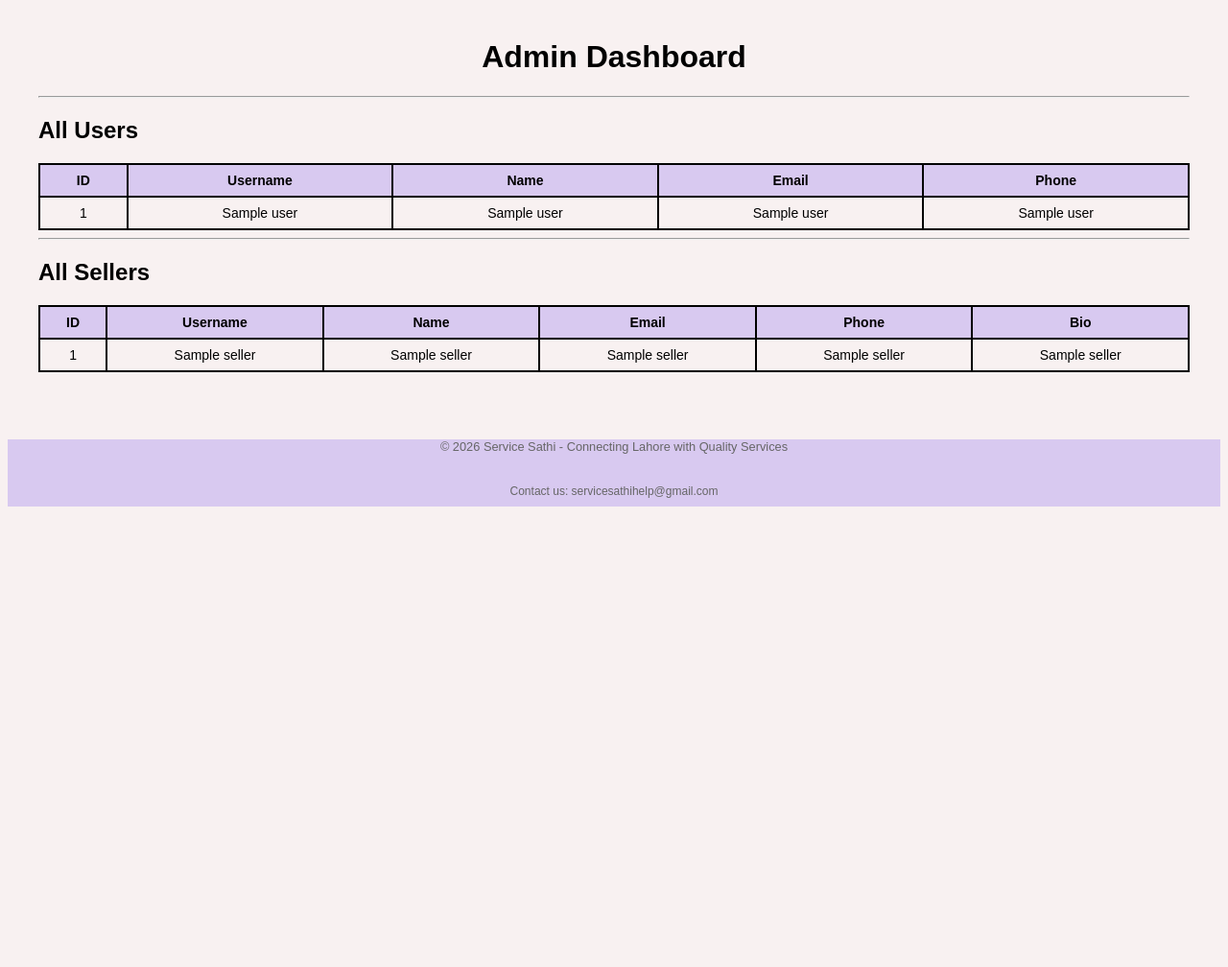
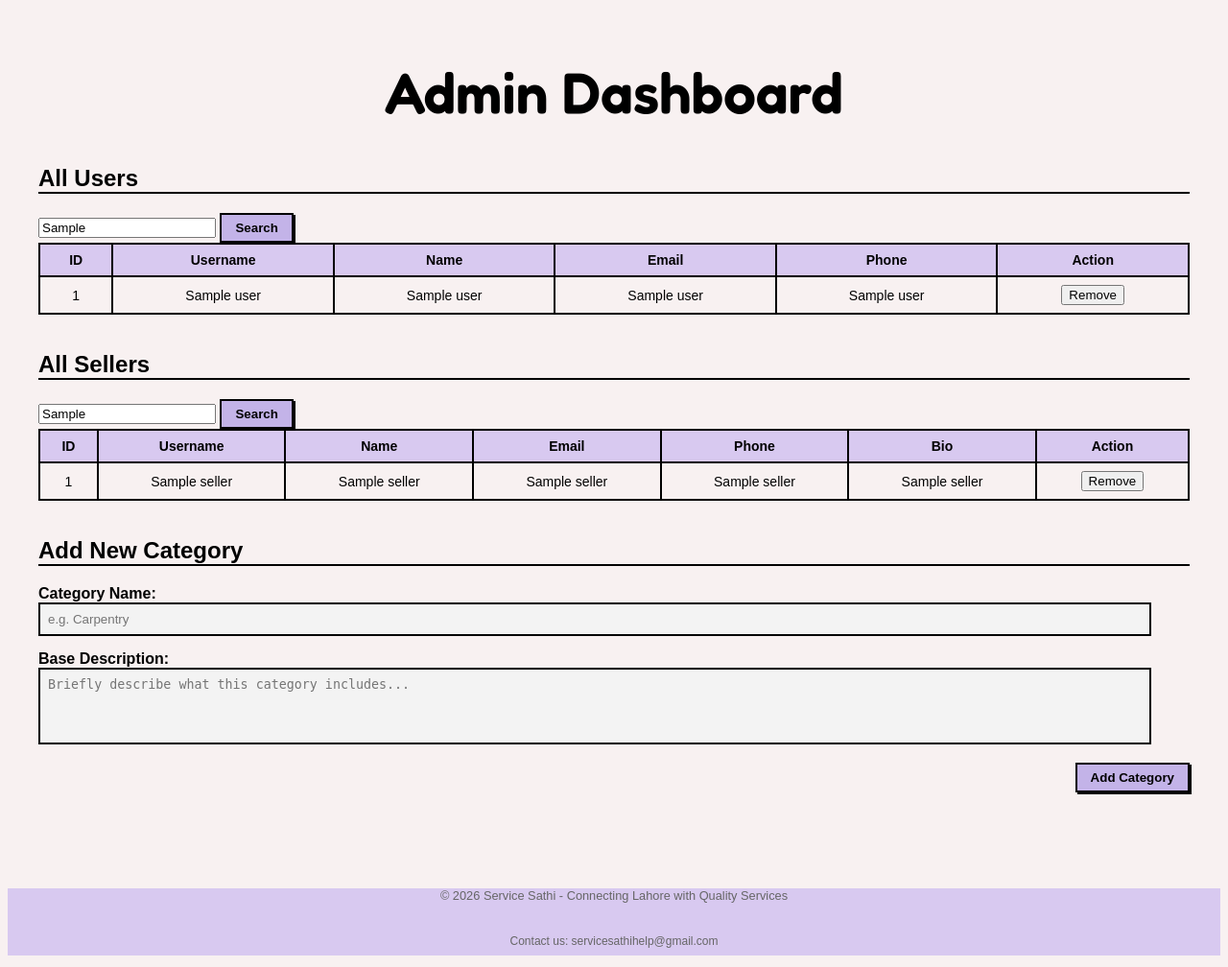
Before and after one commit to Syedafaryalzehra/ServiceSathi, a Python web app: template ServiceSathi/frontend/templates/admin.html in a window 1280 px wide. Shown: the part 60-1068 px from the top of the page at 96% size. Before the commit the page ends 588 px from the top, so only its background shows below. Run offline with Jinja, Linux system fonts and the light colour scheme; the template is opened without the code that fills it: most values are stand-ins (such as "Sample title", 1, 10 or a date in 2020).

Commit message:
Update admin.html
added features

```diff
--- a/ServiceSathi/frontend/templates/admin.html
+++ b/ServiceSathi/frontend/templates/admin.html
@@ -2,21 +2,18 @@
 
 {% block content %}
 
-<h1 style="text-align:center;">Admin Dashboard</h1>
+<h1 class="title">Admin Dashboard</h1>
 
-<hr>
+<div >
+    <h2 class="section-heading">All Users</h2>
+    <form method="GET" action="{{ url_for('admin_dashboard') }}" class="admin-search-form">
+        <input type="text" name="user_search" placeholder="Search user..." value="{{ user_search }}">
+        <button type="submit" class="view-btn">Search</button>
+    </form>
 
-<h2>All Users</h2>
-
-<table border="1" width="100%" style="text-align:center;">
-    <tr>
-        <th>ID</th>
-        <th>Username</th>
-        <th>Name</th>
-        <th>Email</th>
-        <th>Phone</th>
-    </tr>
-
+    <div class="scroll-box">
+        <table>
+            <tr><th>ID</th><th>Username</th><th>Name</th><th>Email</th><th>Phone</th><th>Action</th></tr>
             {% for u in users %}
             <tr>
                 <td>{{ u[0] }}</td>
@@ -24,24 +21,29 @@
                 <td>{{ u[2] }}</td>
                 <td>{{ u[3] }}</td>
                 <td>{{ u[4] }}</td>
+                <td>
+                    <form action="{{ url_for('delete_user', user_id=u[0]) }}" method="POST" onsubmit="return confirm('Delete this user?');">
+                        <button type="submit" class="remove-btn">Remove</button>
+                    </form>
+                </td>
             </tr>
             {% endfor %}
         </table>
+    </div>
+</div>
 
-<hr>
+<br>
 
-<h2>All Sellers</h2>
+<div >
+    <h2 class="section-heading">All Sellers</h2>
+    <form method="GET" action="{{ url_for('admin_dashboard') }}" class="admin-search-form">
+        <input type="text" name="seller_search" placeholder="Search seller..." value="{{ seller_search }}">
+        <button type="submit" class="view-btn">Search</button>
+    </form>
 
-<table border="1" width="100%" style="text-align:center;">
-    <tr>
-        <th>ID</th>
-        <th>Username</th>
-        <th>Name</th>
-        <th>Email</th>
-        <th>Phone</th>
-        <th>Bio</th>
-    </tr>
-
+    <div class="scroll-box">
+        <table>
+            <tr><th>ID</th><th>Username</th><th>Name</th><th>Email</th><th>Phone</th><th>Bio</th><th>Action</th></tr>
             {% for s in sellers %}
             <tr>
                 <td>{{ s[0] }}</td>
@@ -50,8 +52,46 @@
                 <td>{{ s[3] }}</td>
                 <td>{{ s[4] }}</td>
                 <td>{{ s[5] }}</td>
+                <td>
+                    <form action="{{ url_for('delete_seller', seller_id=s[0]) }}" method="POST" onsubmit="return confirm('Delete this seller?');">
+                        <button type="submit" class="remove-btn">Remove</button>
+                    </form>
+                </td>
             </tr>
             {% endfor %}
         </table>
+    </div>
+</div>
+
+
+
+<br>
+
+<div  >
+    <h2 class="section-heading">Add New Category</h2>
+
+    <div style="  margin-bottom: 30px;">
+
+        <form action="{{ url_for('add_category') }}" method="POST" style="display: flex; flex-direction: column; gap: 15px;">
+
+            <div>
+                <label style="font-weight: bold;">Category Name:</label><br>
+                <input type="text" name="category_name" placeholder="e.g. Carpentry" required
+                       style="width: 95%; padding: 8px; border: 2px solid black; background: #f3f3f3;">
+            </div>
+
+            <div>
+                <label style="font-weight: bold;">Base Description:</label><br>
+                <textarea name="base_description" placeholder="Briefly describe what this category includes..."
+                          style="width: 95%; height: 60px; padding: 8px; border: 2px solid black; background: #f3f3f3; resize: none;"></textarea>
+            </div>
+
+            <div style="text-align: right;">
+                <button type="submit" class="view-btn" style="background: #c3b3e8; cursor: pointer;">Add Category</button>
+            </div>
+
+        </form>
+    </div>
+</div>
 
 {% endblock %}
```
Lines whose indentation alone changed are shown as unchanged.
